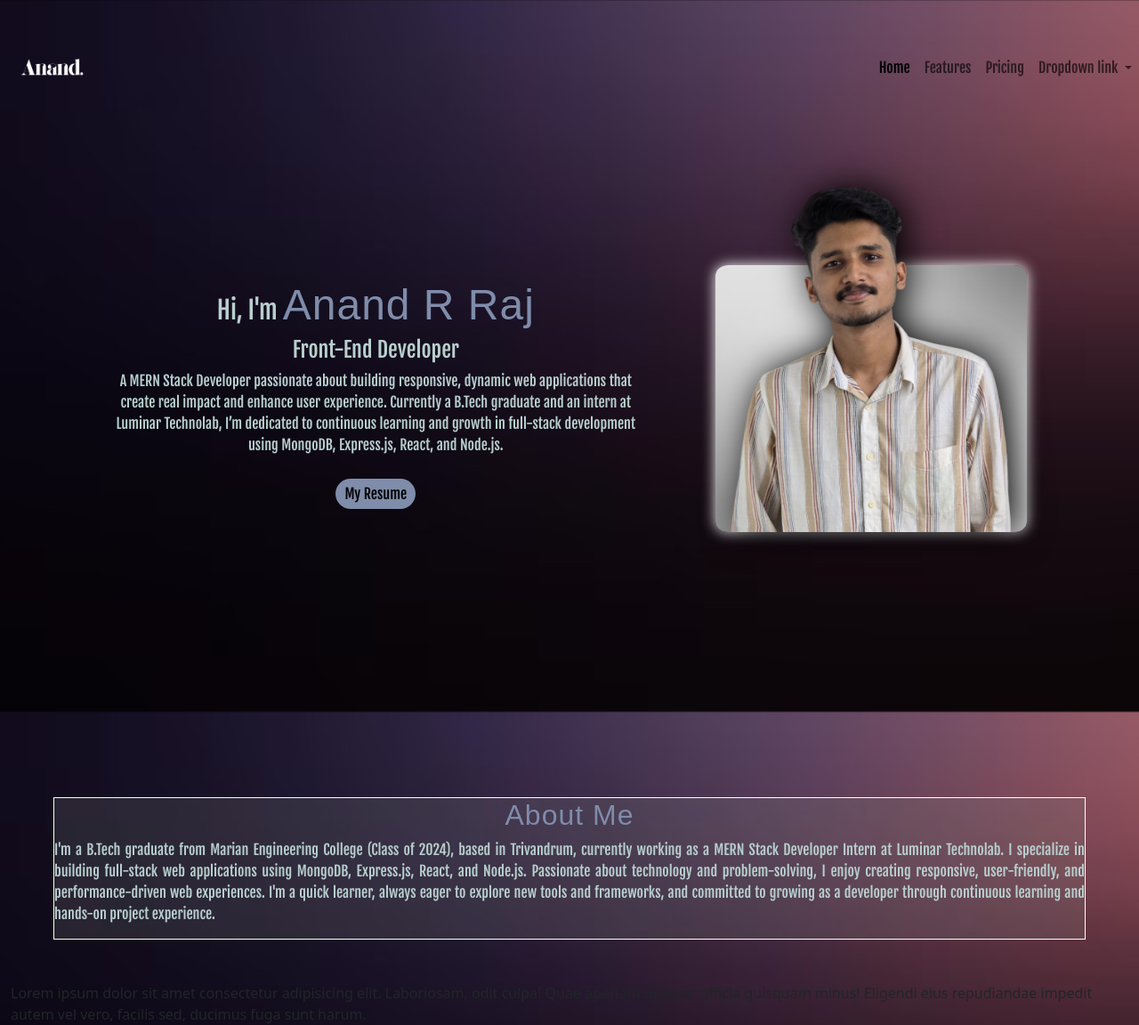
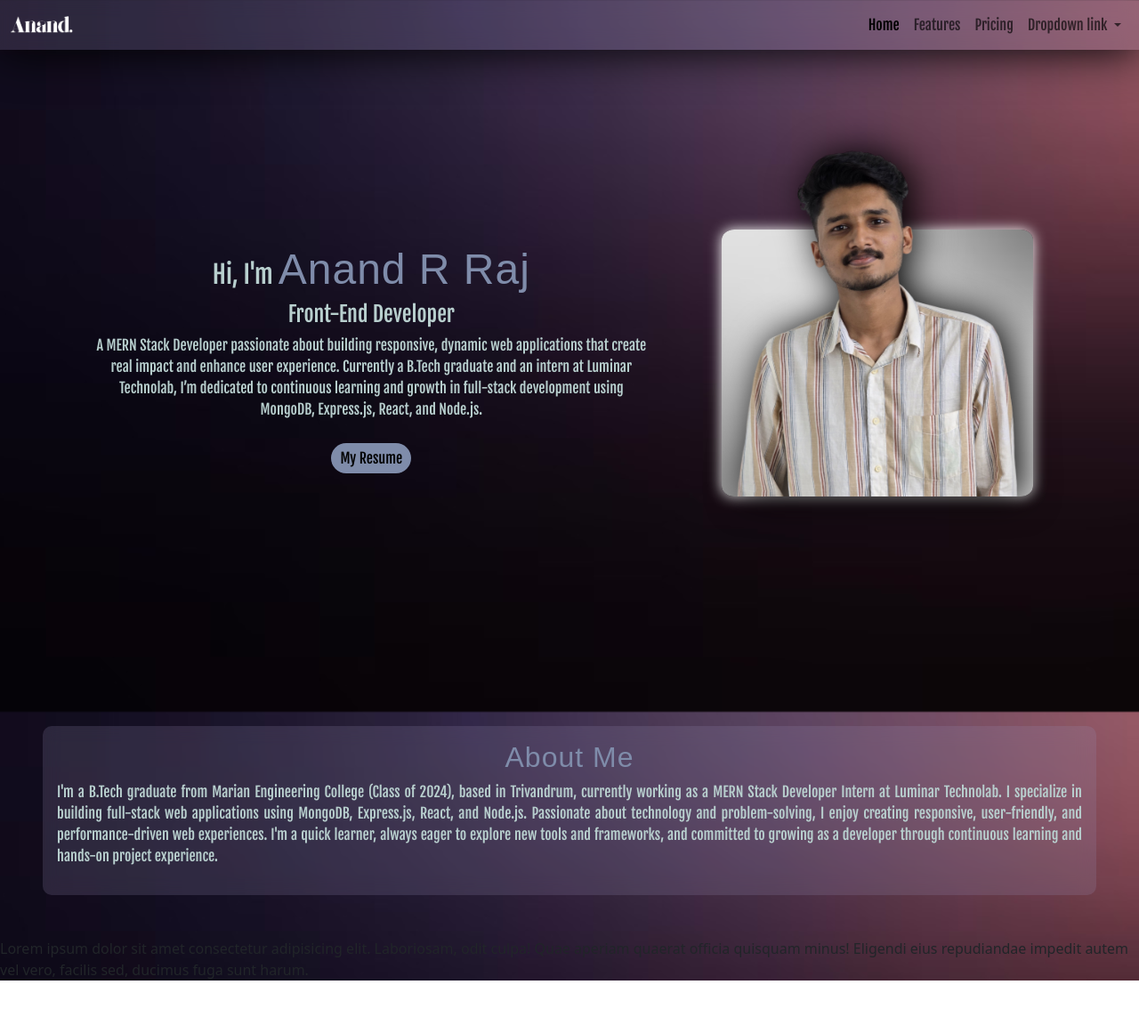
Before and after one commit to anandrraj02/AnandPortfolio, a plain HTML site: page index.html in a window 1280 px wide. Shown: the whole page at 89% size. After the commit the page ends 1102 px from the top, so only its background shows below. Drawn offline with nearby package versions, Linux system fonts and the light colour scheme; a web font is replaced by a local one.

Commit message:
commit after navbar

```diff
--- a/index.html
+++ b/index.html
@@ -18,8 +18,9 @@
 <script src="https://unpkg.com/aos@2.3.1/dist/aos.js"></script>
 
 </head>
-<body class="container-fluid">
-    <nav data-aos="slide-down" data-aos-duration="400" class="navbar navbar-expand-lg w-100">
+<body>
+    <!-- <div class="container-fluid"> -->
+      <nav data-aos="slide-down" data-aos-duration="400" class="navbar navbar-expand-lg w-100">
   <div class="container-fluid">
     <a class="navbar-brand logo_nav" href="#"><img class="img-fluid" src="./assets/navbar_logo.png" alt=""></a>
     <button class="navbar-toggler" type="button" data-bs-toggle="collapse" data-bs-target="#navbarNavDropdown" aria-controls="navbarNavDropdown" aria-expanded="false" aria-label="Toggle navigation">
@@ -51,7 +52,7 @@
   </div>
 </nav>
 <section>
-  <div style="height: 100vh;" class="row m-5">
+  <div style="height: 90vh;" class="row m-5">
     <div class="col-7 d-flex justify-content-center align-items-center">
       <div class="about-content text-center ms-5 d-flex flex-column justify-content-center align-items-center">
         <h3 data-aos="fade-right" data-aos-duration="600">Hi, I'm <span>Anand R Raj</span></h3>
@@ -70,7 +71,7 @@
     </div>
   </div>
 </section>
-<section id="about" class="m-5">
+<section id="about" class="m-5 p-3">
   <h3 data-aos="zoom-in" data-aos-duration="500">About Me</h3>
   <div data-aos="zoom-in" data-aos-duration="900" class="about-content">
     <p>I'm a B.Tech graduate from Marian Engineering College (Class of 2024), based in Trivandrum, currently working as a MERN Stack Developer Intern at Luminar Technolab. I specialize in building full-stack web applications using MongoDB, Express.js, React, and Node.js. Passionate about technology and problem-solving, I enjoy creating responsive, user-friendly, and performance-driven web experiences. I'm a quick learner, always eager to explore new tools and frameworks, and committed to growing as a developer through continuous learning and hands-on project experience.</p>
@@ -80,5 +81,6 @@ Lorem ipsum dolor sit amet consectetur adipisicing elit. Laboriosam, odit culpa!
 <script>
   AOS.init();
 </script>
+    <!-- </div> -->
 </body>
 </html>
--- a/style.css
+++ b/style.css
@@ -11,8 +11,15 @@ body{
     background-attachment: fixed;
 }
 nav{
-    background-color: transparent !important;
+    /* background-color: transparent !important; */
     position: fixed !important;
+    top: 0;
+    z-index: 999;
+    background-color: rgb(154, 147, 185, 0.2) !important;
+    backdrop-filter: blur(10px);
+    /* margin: 2px 5px; */
+    /* border-radius: 5px; */
+    box-shadow: 0px 2px 50px black;
 }
 .logo_nav{
     width: 70px;
@@ -104,16 +111,7 @@ nav{
 #about{
     text-align: justify;
     /* margin: 7px; */
-    animation: animateBorder 4.0s ease forwards;
+    background-color: rgb(154, 147, 185, 0.2) !important;
+    backdrop-filter: blur(10px);
+    border-radius: 10px;
 }
-@keyframes animateBorder {
-    0%{
-        border: 0px;
-        opacity: 0;
-    }
-    100%{
-        border: 1px solid white;
-        opacity: 1;
-        background-color: rgb(133, 133, 133, 0.2);
-    }
-}
```
